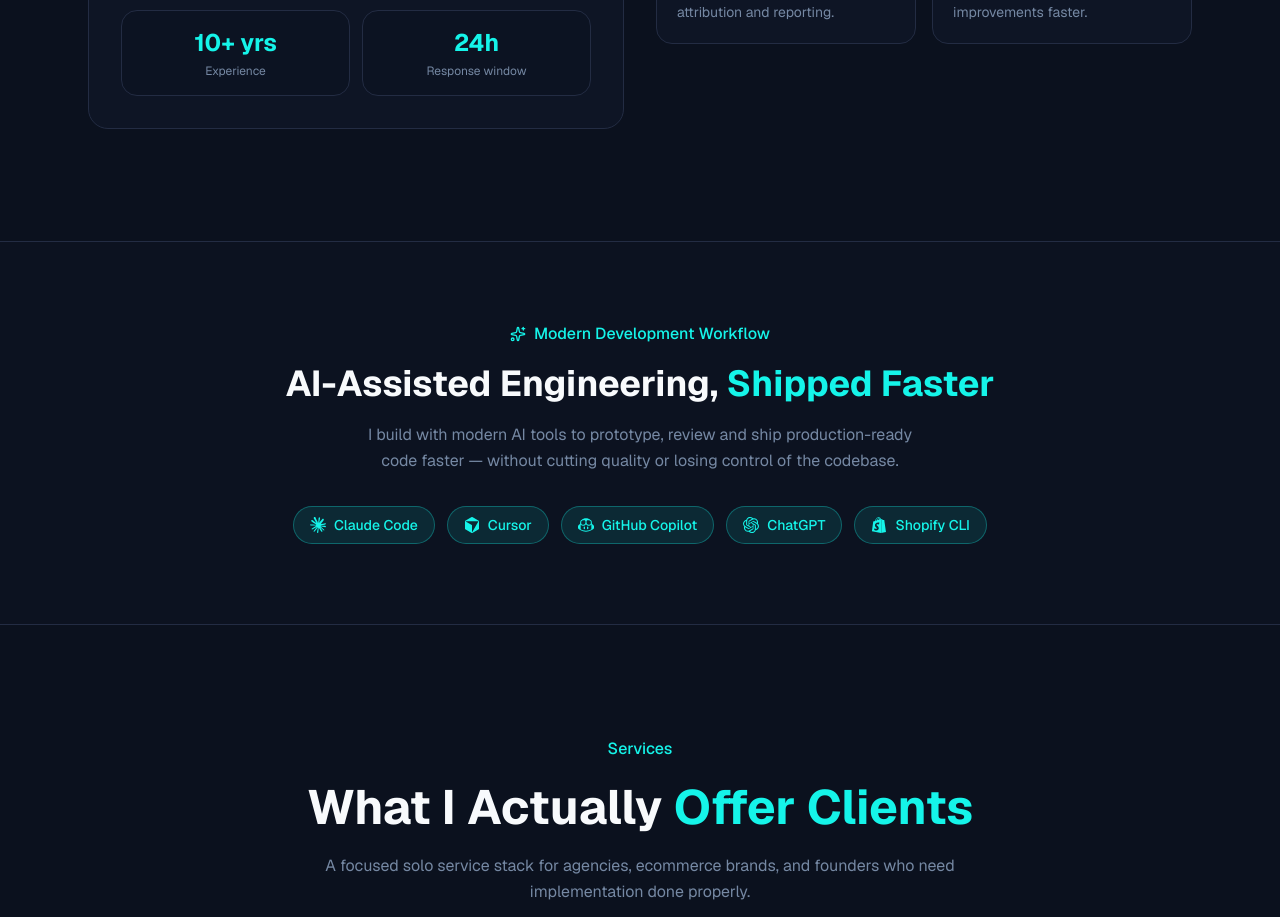
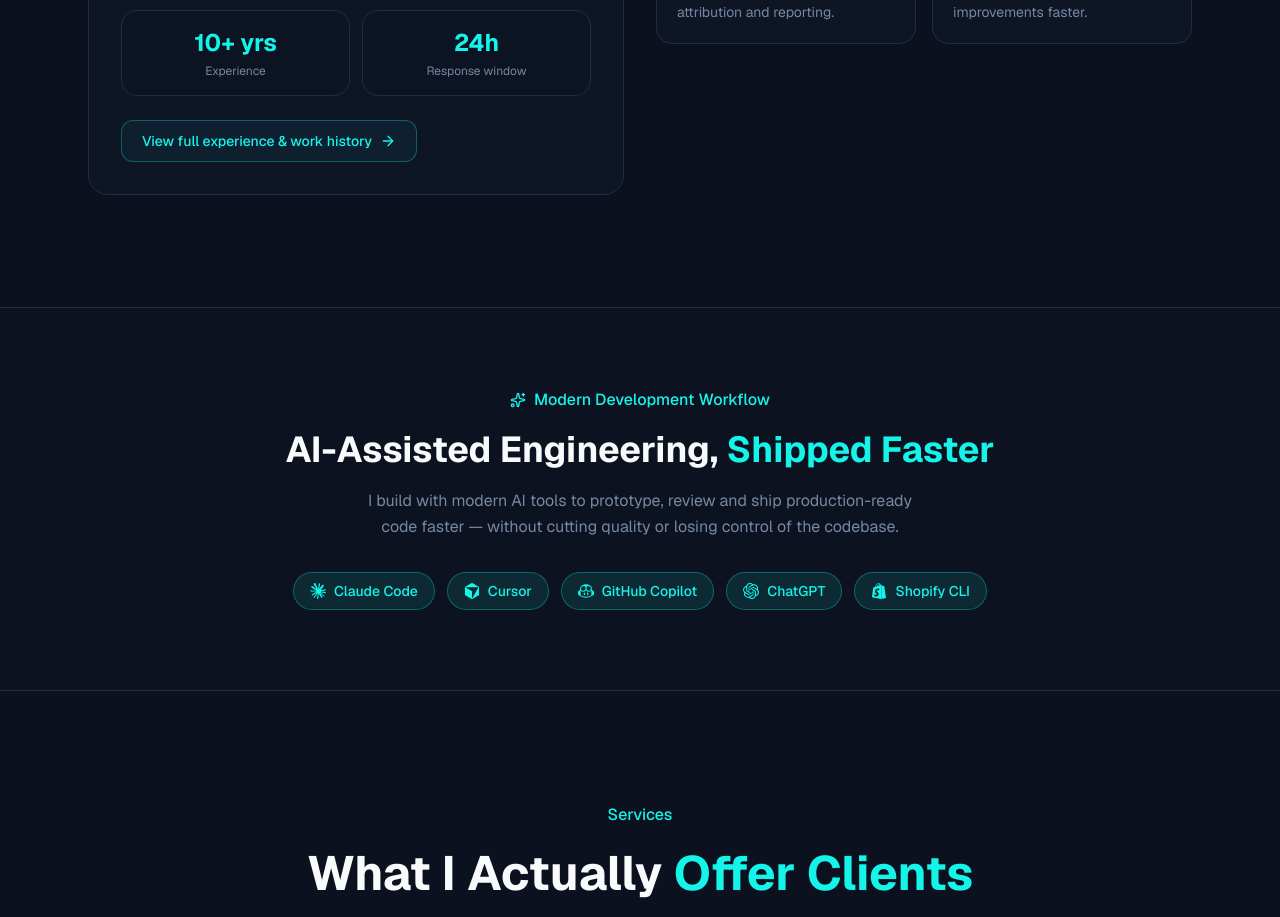
Before and after one commit to Mizan-coders/Proftfolio-project-nextjs, a Next.js app: page / in a window 1280 px wide. Shown: the part 1860-2777 px from the top of the page. Built offline with nearby package versions, Linux system fonts and the light colour scheme.

Commit message:
Add link to full About/experience page from homepage section
Co-Authored-By: Claude Opus 4.8 <noreply@anthropic.com>

```diff
--- a/src/components/sections/AboutSection.tsx
+++ b/src/components/sections/AboutSection.tsx
@@ -8,6 +8,8 @@ import {
   type LucideIcon,
 } from "lucide-react";
 import Image from "next/image";
+import Link from "next/link";
+import { ArrowRight } from "lucide-react";
 import { Reveal } from "@/components/ui/Reveal";
 import { site } from "@/lib/site";
 
@@ -105,6 +107,14 @@ export function AboutSection() {
               </div>
             ))}
           </div>
+
+          <Link
+            href="/about"
+            className="mt-6 inline-flex items-center gap-2 rounded-lg border border-primary/30 bg-primary/5 px-5 py-2.5 text-sm font-medium text-primary transition-all hover:border-primary/50 hover:shadow-glow-sm"
+          >
+            View full experience &amp; work history
+            <ArrowRight className="size-4" />
+          </Link>
         </Reveal>
 
         {/* RIGHT GRID */}
```
